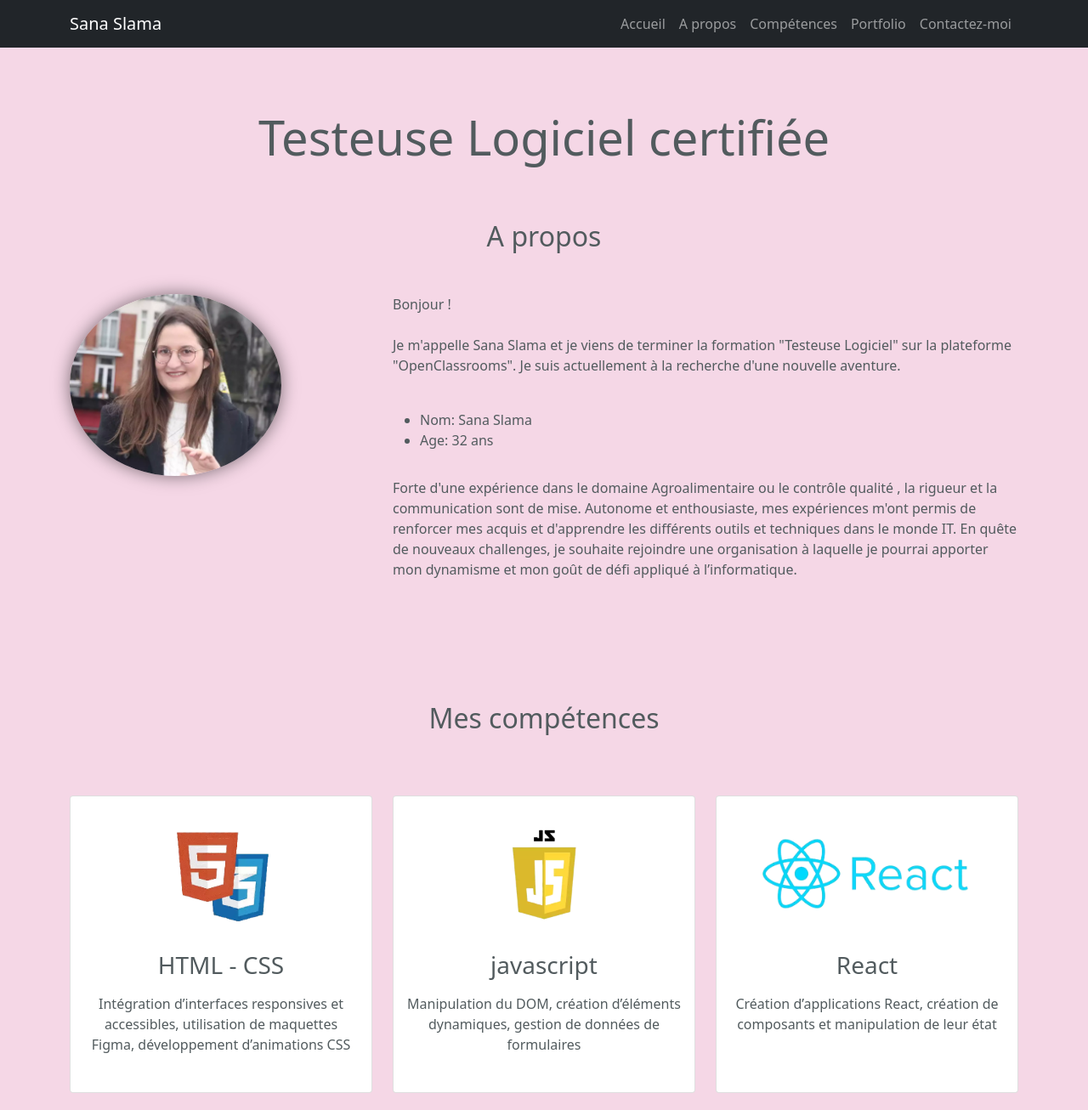
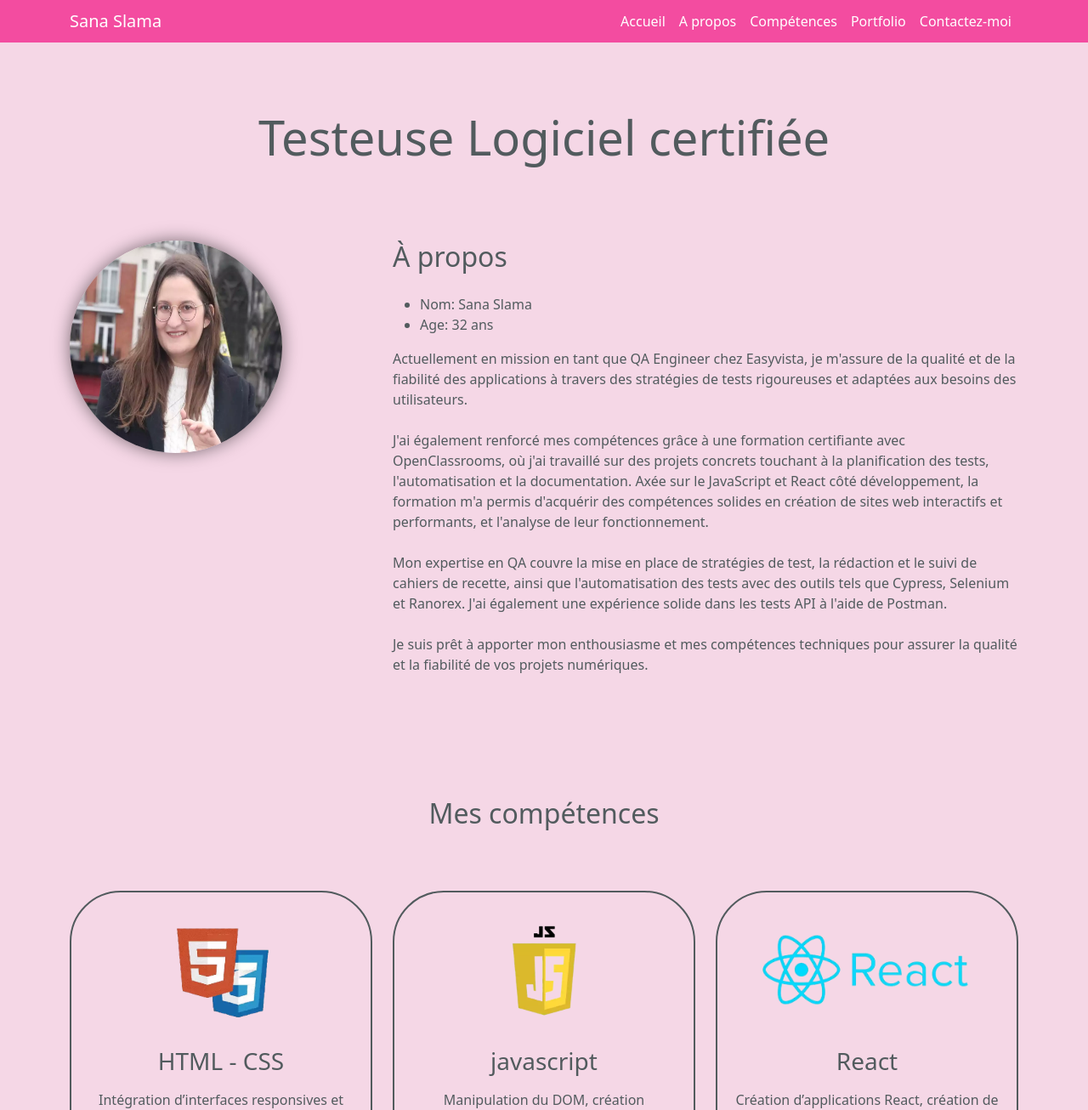
Before and after one commit to sanasla/Mon-Portfolio, a plain HTML site: page index.html in a window 1280 px wide. Shown: the top 1306 px of the page at 85% size. Drawn offline with nearby package versions, Linux system fonts and the light colour scheme.

Commit message:
style css sur mon portfolio

```diff
--- a/data/portfolio.json
+++ b/data/portfolio.json
@@ -3,14 +3,14 @@
     {
         "image": "Riding-cities.webp",
         "title": "Riding cities",
-        "text": "J'ai appris à structurer des pages web avec HTML, à les styliser avec CSS, et à concevoir des interfaces esthétiques et accessibles en utilisant Figma et Visual Studio Code, renforçant mes compétences en développement web..",
+        "text": "J'ai appris à structurer des pages web avec HTML, à les styliser avec CSS, et à concevoir des interfaces esthétiques et accessibles renforçant mes compétences en développement web.",
         "link": "#"
     },
 
     {
         "image": "image1.png",
         "title": "Booki",
-        "text": "Conception d'un site depuis une maquette Figma. Utilisation de Flexbox, mise en place de la partie responsive, validation W3C.",
+        "text": "J'ai conçu ce site depuis la maquette Figma en utilisant Flexbox. De plus, la validation W3C du site garantit sa conformité aux normes web et une expérience fluide.",
         "link": "#"
     },
 
@@ -26,13 +26,13 @@
     {
         "image": "Sophie-Bluel.webp",
         "title": "sophie Bluel",
-        "text": "J'ai développé le Front-End d'un site portfolio en JavaScript pour une architecte d'intérieur. Ce projet m'a permis de manipuler le DOM, d'intégrer des modales dynamiques, et de réaliser des appels API pour gérer les projets (connexion, affichage, ajout/suppression). J'ai utilisé Figma, Visual Studio Code et GitHub pour le développement, renforçant mes compétences en interfaces dynamiques et en JavaScript.",
+        "text": "Site portfolio développé en javascript. Manipulation du dom, intégration de modales dynamiques. Appels API, que ce soit pour la connexion, l'affichage des projets, ou bien l'ajout/suppression de projets",
         "link": "#"
     },
     {
         "image": "Kasa.webp",
         "title": "Kasa",
-        "text": "Refonte complète d'un site de location immobilière avec React, incluant l'ajout d'un carrousel et de collapses pour le rendre plus moderne et interactif.",
+        "text": " Dans ce projet, j'ai fait une refonte complète d'un site de location immobilière avec React, incluant l'ajout d'un carrousel et de collapses pour le rendre plus moderne et interactif. ",
         "link": "#"
     },
 
@@ -60,7 +60,7 @@
     {
         "image": "Tomsen.webp",
         "title": "Tomsen",
-        "text": "Conception de la stratégie de test d'un projet en analysant les spécifications et la maquette, rédaction du cahier de recettes et revue des exigences, conception de la stratégie de test .",
+        "text": "Dans ce projet, j’ai étudié les spécifications de l’application pour identifier les fonctionnalités à tester et définir une stratégie de test adaptée au cycle de développement agile, rédaction de la revue des exigences, conception de la stratégie de test et du cahier de recettes.",
         "link": "#"
     }
 
--- a/data/skills.json
+++ b/data/skills.json
@@ -33,6 +33,6 @@
     {
         "image": "test.webp",
         "title": "Test",
-        "title ": "Tests exploratoires, unitaires et d’intégration, définition d’une stratégie de test et d’un rédaction d’un cahier de recette, automatisation de tests E2E et d’API",  "alt" : "Schéma illustratif de cheminement de test"
+        "text": "Tests exploratoires, unitaires et d’intégration, définition d’une stratégie de test et d’un rédaction d’un cahier de recette, automatisation de tests E2E et d’API",  "alt" : "Schéma illustratif de cheminement de test"
     }
 ]
--- a/index.html
+++ b/index.html
@@ -19,7 +19,7 @@
 
 <body>
     <!-- Navbar -->
-    <nav class="navbar navbar-expand-lg fixed-top navbar-dark bg-dark"> <!--navbar scroll est enlevé pour eviter scroll et le expand-lg gere la taille des ecran-->
+    <nav class="navbar navbar-expand-lg fixed-top navbar-dark navbarScroll"> <!--navbar scroll est enlevé pour eviter scroll et le expand-lg gere la taille des ecran-->
         <div class="container">
             <a class="navbar-brand" href="#">Sana Slama</a>
             <button class="navbar-toggler" type="button" data-bs-toggle="collapse"
@@ -61,22 +61,16 @@
             <h1 class="display-4"> Testeuse Logiciel certifiée</h1>
         </div>
 
+        <div class="container mt-4 pt-4">
 
-
-        <div class="container mt-4 pt-4">
-            <h2 class="text-center">A propos</h2>
             <div class="row mt-4">
                 <div class="col-lg-4">
                     <img src="images/sanaprofil.webp" class="imageAboutPage" alt="photo de profil">
                 </div>
 
                 <div class="col-lg-8">
-                    <p> Bonjour !<br><br>
-                        Je m'appelle Sana Slama et je viens de terminer la formation "Testeuse Logiciel" sur la plateforme "OpenClassrooms".
-                        Je suis actuellement à la recherche d'une nouvelle aventure.<br><br>
-
-                    </p>
-                    <div class="row mt-3">
+                    <div class="about-section">
+                        <h2 class="mb-4">À propos</h2>
                         <div class="col-md-6">
                             <ul>
                                 <li>Nom: Sana Slama</li>
@@ -84,18 +78,28 @@
 
                             </ul>
                         </div>
+                        <p>
 
-                    </div>
-                    <div class="row mt-3">
-                        <p> Forte d'une expérience dans le domaine Agroalimentaire ou le contrôle qualité , la rigueur et la communication sont de mise.
-Autonome et enthousiaste, mes expériences m'ont permis de renforcer mes acquis et d'apprendre les différents outils et techniques dans le monde IT.
-En quête de nouveaux challenges, je souhaite rejoindre une organisation à laquelle je pourrai apporter mon dynamisme et mon goût de défi appliqué à l’informatique.
+                        Actuellement en mission en tant que QA Engineer chez Easyvista, je m'assure de la qualité et de la fiabilité des applications à travers des stratégies de tests rigoureuses et adaptées aux besoins des utilisateurs.
+                        <br><br>
+
+                        J'ai également renforcé mes compétences grâce à une formation certifiante avec OpenClassrooms, où j'ai travaillé sur des projets concrets touchant à la planification des tests, l'automatisation et la documentation.
+
+                        Axée sur le JavaScript et React côté développement, la formation m'a permis d'acquérir des compétences solides en création de sites web interactifs et performants, et l'analyse de leur fonctionnement.
+                        <br><br>
+
+                        Mon expertise en QA couvre la mise en place de stratégies de test, la rédaction et le suivi de cahiers de recette, ainsi que l'automatisation des tests avec des outils tels que Cypress, Selenium et  Ranorex. J'ai également une expérience solide dans les tests API à l'aide de Postman.
+
+                        <br><br>
+
+                        Je suis prêt à apporter mon enthousiasme et mes compétences techniques pour assurer la qualité et la fiabilité de vos projets numériques.
+
                         </p>
-                    </div>
                 </div>
             </div>
-        </div> <!-- j'ai ajouté ca pour fermer la div en haut-->
-    </section>
+        </div>
+    </div>
+</section>
 
     <!-- skills section-->
     <section id="skills">
--- a/style.css
+++ b/style.css
@@ -8,6 +8,8 @@
     --secondary-text: #666;
     --card-hover: #f5d7e6;
     --navbar-bg: #f5d7e6;
+
+
 
 }
 body {
@@ -33,11 +35,27 @@ body {
 }
 
 /* display background dark color on navbar scroll */
+
+.fixed-top{
+    background-color:#f34ca0 ;
+    height:50px;
+}
 .navbarScroll.navbarDark {
-    background-color: #fda5d9;
+    background-color: #f34ca0;
+}
+.navbarDark {
+    color:#b749ae;
 }
 
+.navbar-dark .navbar-nav .nav-link:hover {
 
+    color:white;
+
+}
+
+.navbar-dark .navbar-nav .nav-link {
+     color: white;
+}
 /* text css above hero image*/
 .hero_title {
     font-size: 4.5rem;
@@ -54,11 +72,11 @@ body {
     color: white;
 }
 
-/* about */
+/* section about */
+
 .imageAboutPage {
-    width: 70%;
-}
-.imageAboutPage {
+    width: 250px;
+    height: 250px;
     border-radius: 50%;
     box-shadow: 0 0 20px rgba(0, 0, 0, 0.5);
 }
@@ -69,8 +87,12 @@ body {
 }
 /* skills */
 .skillsText.card {
-    height: 350px;
-    cursor: pointer;
+    height: 370px;
+    background-color: var(--primary-bg);
+    color: var(--primary-text);
+    border-radius: 60px;
+    border: 2px solid;
+    transition: transform 0.3s, box-shadow 0.3s;
 }
 .skillsText img {
     width: 100%;
@@ -99,7 +121,11 @@ body {
 #portfolio p {
     text-align: center;
 }
-
+.card-img-top {
+    height:164px;
+    width: auto;
+    object-fit: cover;
+}
 /* contact */
 .contactColumn {
     display: flex;
```
